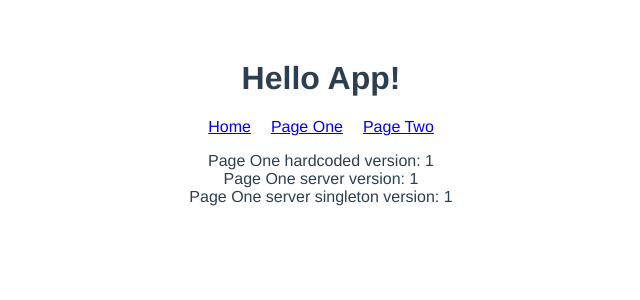
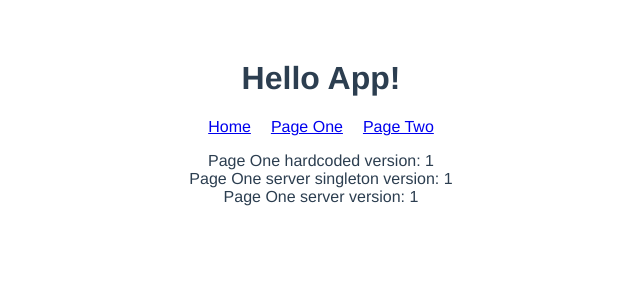
Before and after one commit to v-abarnhard/module-loading, a Vue app: page /#/page-one in a window 1280 px wide. Shown: the top 300 px of the page, without its empty margins (319-959 px from the left). Built offline with nearby package versions, Linux system fonts and the light colour scheme.

Commit message:
Reordered versions

```diff
--- a/src/PageOne/PageOne.vue
+++ b/src/PageOne/PageOne.vue
@@ -1,8 +1,8 @@
 <template>
   <div>
     <div>{{ staticVersion }}</div>
+    <div>{{ singletonDynamicVersion }}</div>
     <div>{{ dynamicVersion }}</div>
-    <div>{{ singletonDynamicVersion }}</div>
   </div>
 </template>
 
--- a/src/PageTwo/PageTwo.vue
+++ b/src/PageTwo/PageTwo.vue
@@ -1,8 +1,8 @@
 <template>
   <div>
     <div>{{ staticVersion }}</div>
+    <div>{{ singletonDynamicVersion }}</div>
     <div>{{ dynamicVersion }}</div>
-    <div>{{ singletonDynamicVersion }}</div>
   </div>
 </template>
 
```
